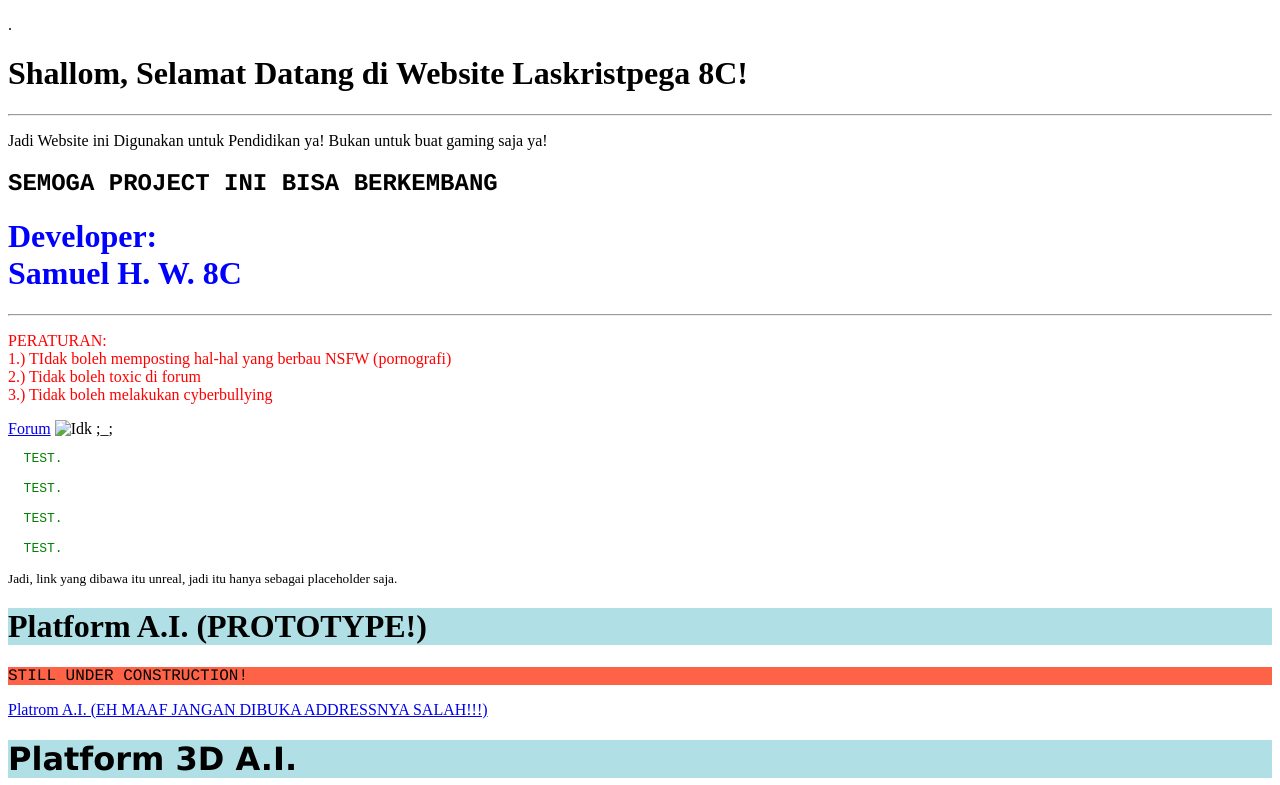
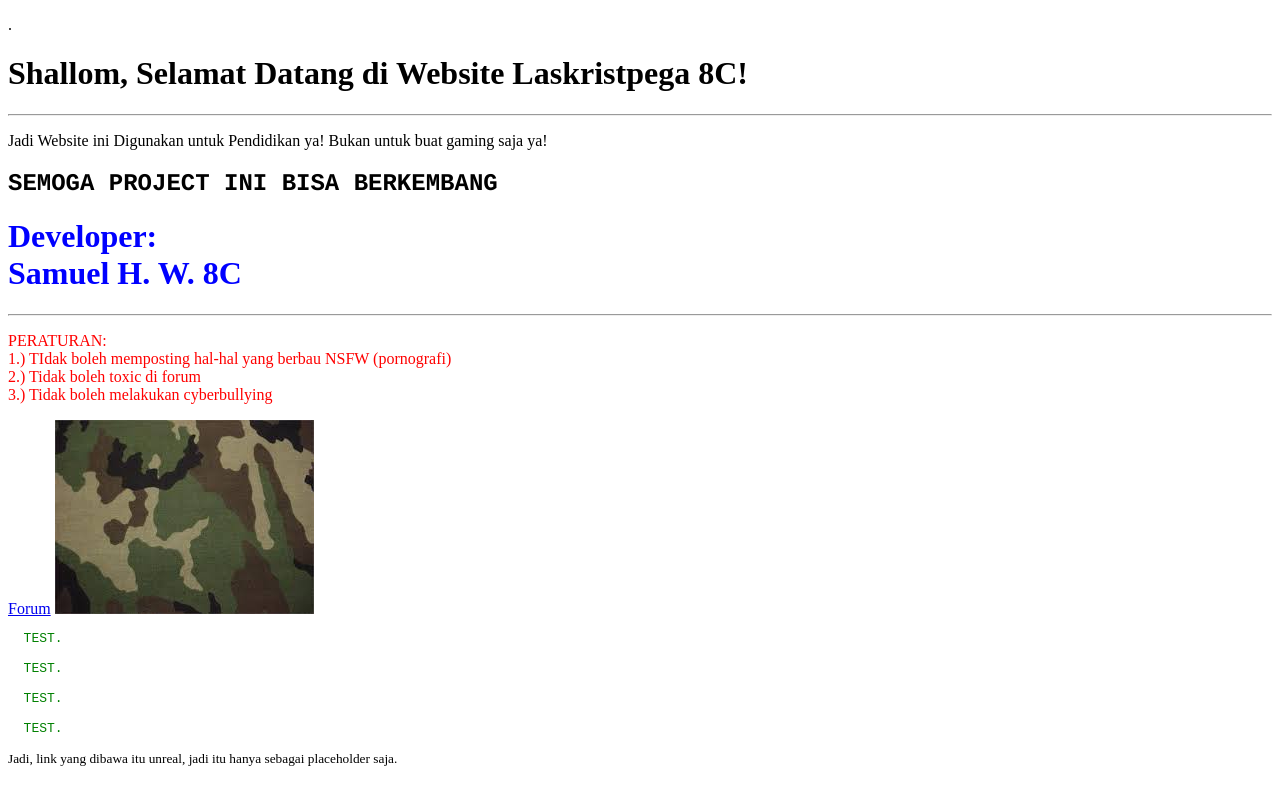
Before and after one commit to SpacedinHeck/laskristpega-8cwebex, a plain HTML site: page index.html in a window 1280 px wide. Shown: the top 785 px of the page. Drawn offline with Linux system fonts and the light colour scheme.

Commit message:
Add files via upload

```diff
--- a/index.html
+++ b/index.html
@@ -19,7 +19,7 @@
 
 <a href="https://www.w3schools.com">Forum</a>
 
-<img src="WhatsApp Image 2025-07-08 at 21.54.24_a0efcd49.jpg" alt="Idk ;_;">
+<img src="images.jpg" alt="American Camo">
 
 <pre style="color:green;">
   TEST.
```
